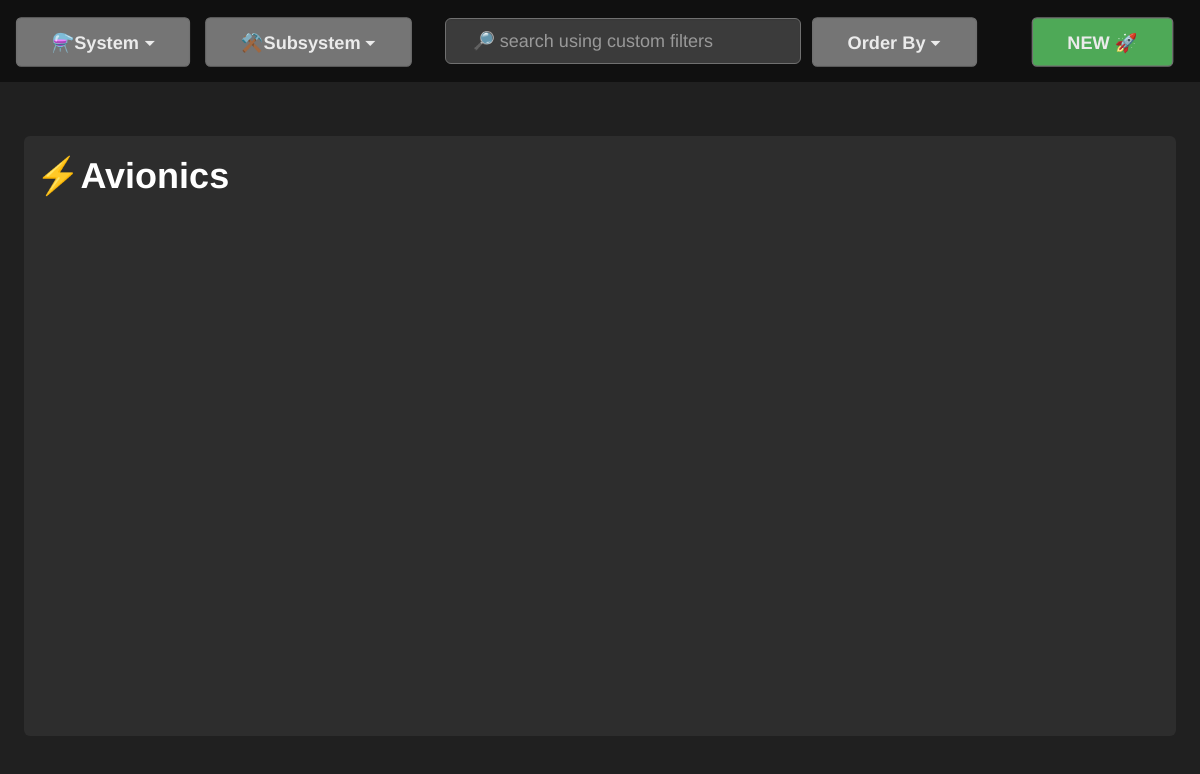
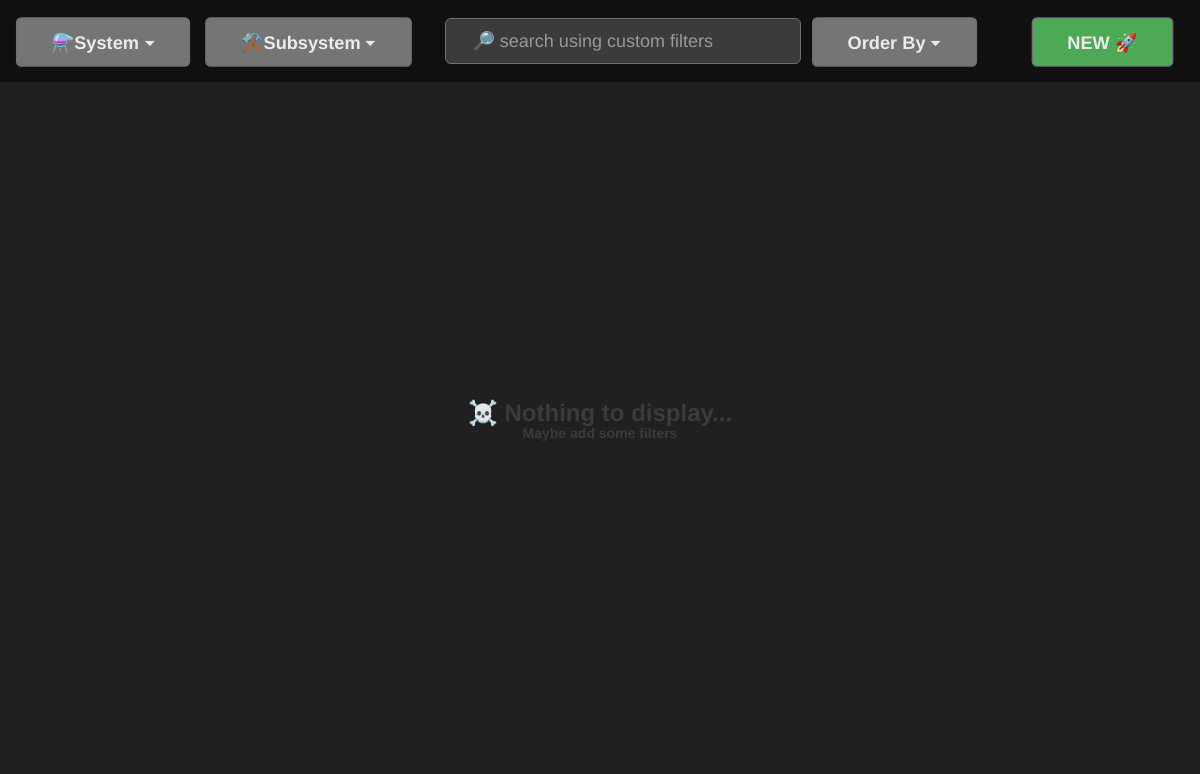
Before and after one commit to Uakronauts/PMSys, an Electron app: page src/GUI/index/index.html in a window 1200 px wide. Drawn offline with nearby package versions, Linux system fonts and the light colour scheme; no server answers.

Commit message:
more accurate default display

```diff
--- a/src/GUI/index/index.html
+++ b/src/GUI/index/index.html
@@ -82,13 +82,13 @@
             <!-- Feedback for empty/failed queries in the middle of the wrapper -->
             <!-- Hidden if the query is successful -->
             <div id="displayFeedbackWrapper" class="absoluteCenter">
-                <h3 id="mainQueryFeedback" class="mainFeedback"></h3>
-                <h5 id="feedbackHint" class="hintFeedback"></h5>
+                <h3 id="mainQueryFeedback" class="mainFeedback">☠️ Nothing to display...</h3>
+                <h5 id="feedbackHint" class="hintFeedback">Maybe add some filters</h5>
             </div>
 
-            <div id="mainDisplayTableWrapper">
+            <div id="mainDisplayTableWrapper" class="hidden">
                 <div id="mainDisplayTable">
-                    <h1 id="subsysLabel">⚡Avionics</h1>
+                    <h1 id="subsysLabel">Subsystem Name</h1>
 
                     <!-- Loaded dynamically depending on the number of days selected -->
                     <!--
```
